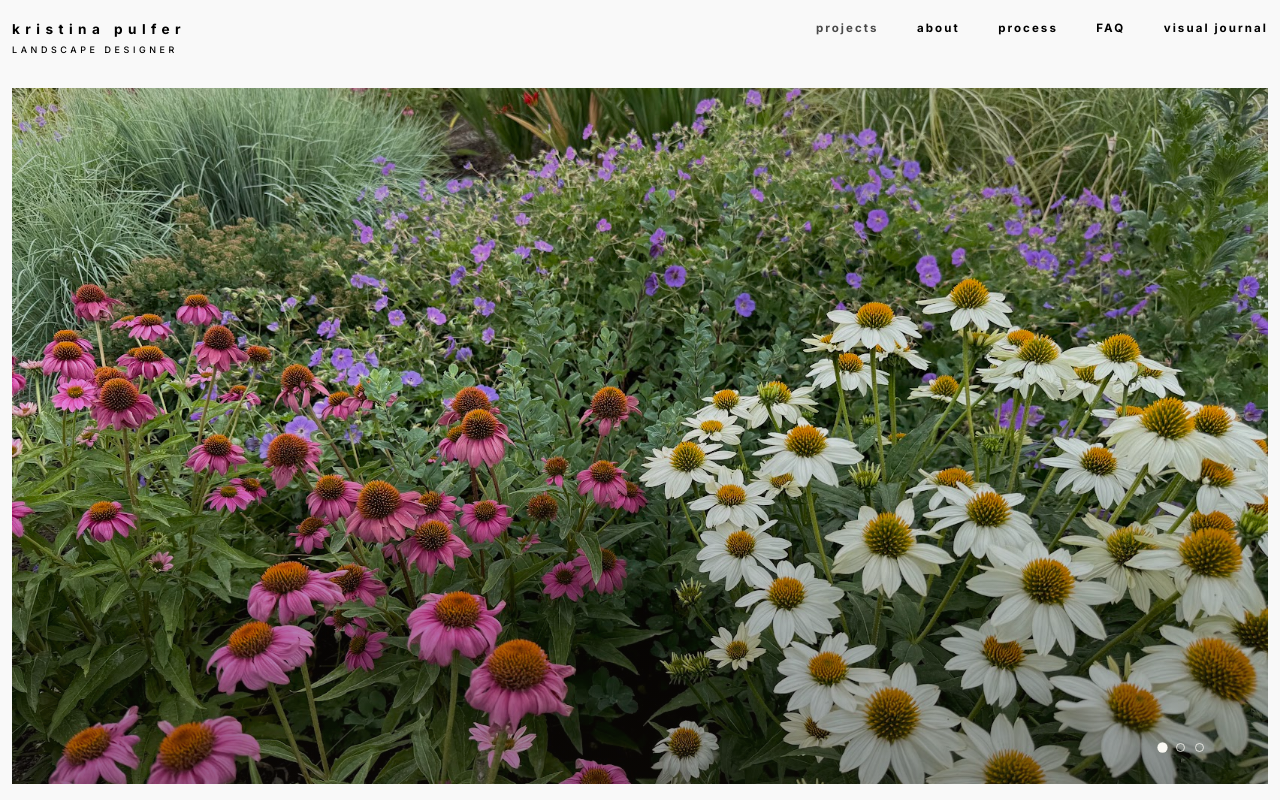
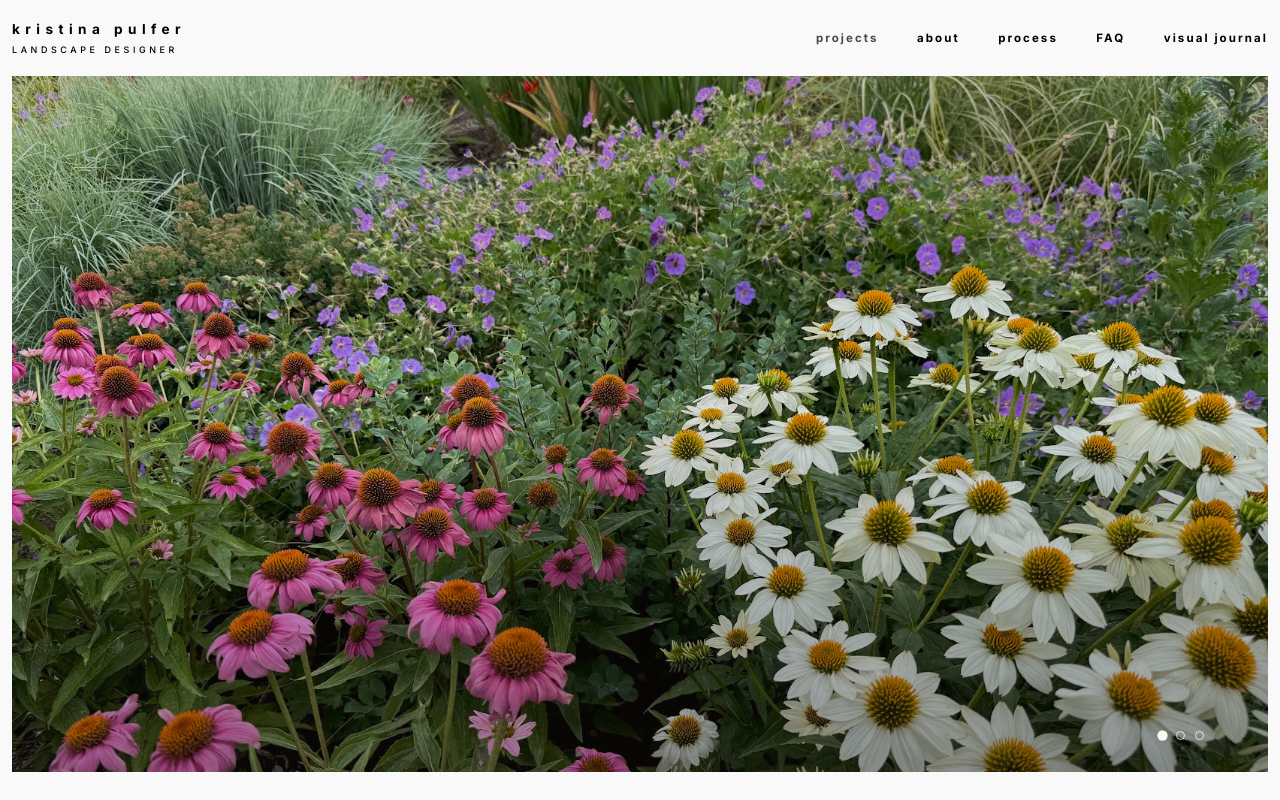
Before and after one commit to kristinapulfer-bot/kristina-pulfer-website, a plain HTML site: page index.html in a window 1280 px wide. Shown: the top 800 px of the page. Drawn offline with Linux system fonts and the light colour scheme.

Commit message:
Vertically center header nav and remove top/bottom hero padding
- .site-header .container: align-items flex-start -> center, so the
  two-line wordmark and single-line nav links share the same vertical
  center
- .hero-frame: drop top/bottom padding, keep the 12px side padding

Co-Authored-By: Claude Sonnet 5 <noreply@anthropic.com>

```diff
--- a/css/style.css
+++ b/css/style.css
@@ -90,7 +90,7 @@ img { max-width: 100%; display: block; }
 .site-header .container {
   display: flex;
   flex-direction: row;
-  align-items: flex-start;
+  align-items: center;
   justify-content: space-between;
   height: auto;
   max-width: none;
@@ -277,7 +277,7 @@ section { padding: 5rem 0; }
 }
 
 /* ---------- Homepage hero (stacked) ---------- */
-.hero-frame { padding: 12px; }
+.hero-frame { padding: 0 12px; }
 .home-hero { position: relative; width: 100%; height: 87vh; min-height: 520px; overflow: hidden; margin-top: 0; margin-bottom: 0; }
 .home-hero .hero-slide {
   position: absolute; inset: 0; z-index: 0;
```
